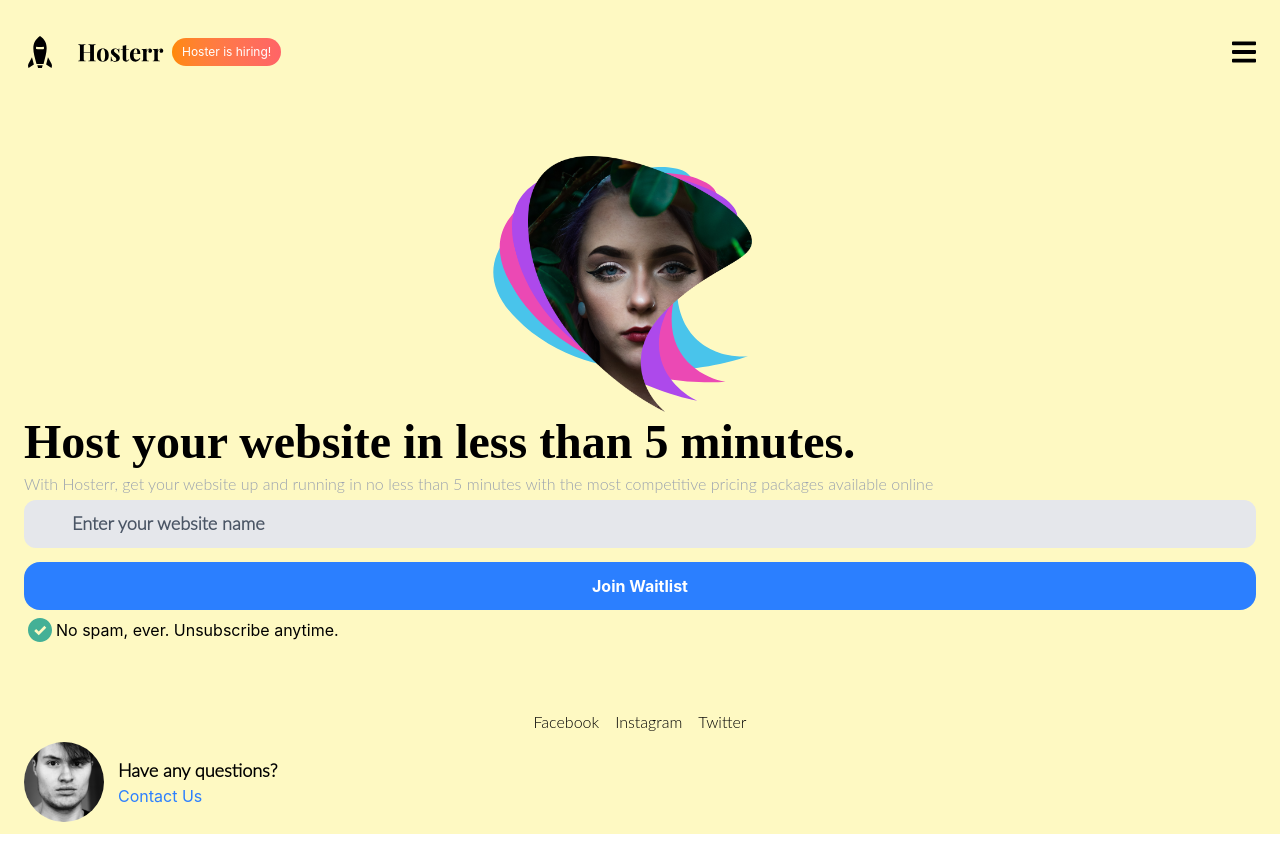
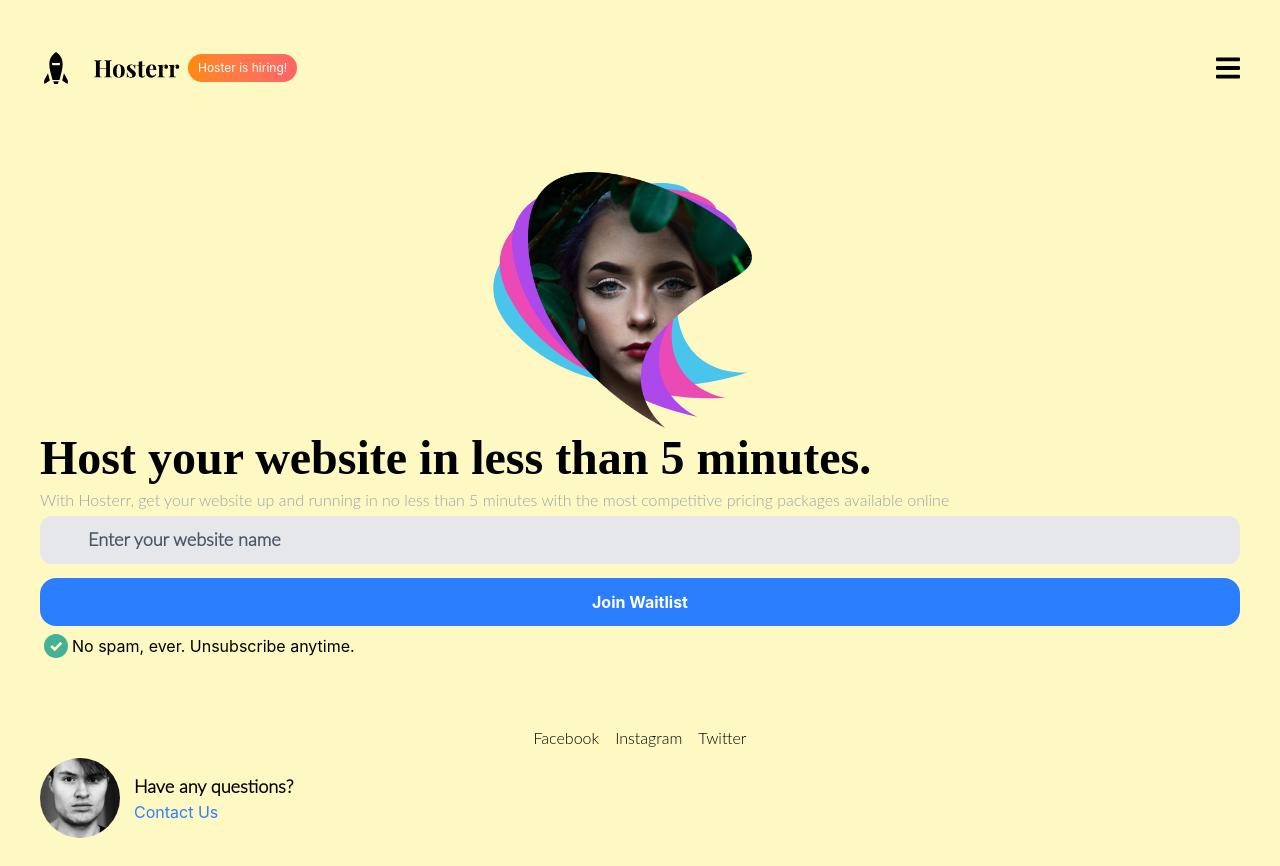
Before and after one commit to smitrabari/Web-Dev, a React (Vite) app in the folder Tailwind CSS/: page / in a window 1280 px wide. Before the commit the page ends 834 px from the top, so only its background shows below. Built offline with nearby package versions, Linux system fonts and the light colour scheme; a web font is replaced by a local one.

Commit message:
Code for Ipads

```diff
--- a/Tailwind CSS/src/App.jsx
+++ b/Tailwind CSS/src/App.jsx
@@ -5,7 +5,8 @@ import Header from "./Components/Header";
 function App() {
   return (
     <>
-      <div className="bg-yellow-100 min-h-screen px-6 py-3 flex flex-col gap-16">
+      <div className="bg-yellow-100 min-h-screen px-6 py-3 flex flex-col gap-16
+      md:px-10 md:py-7 justify-between">
         <Header />
         <Body />
         <Footer />
```
